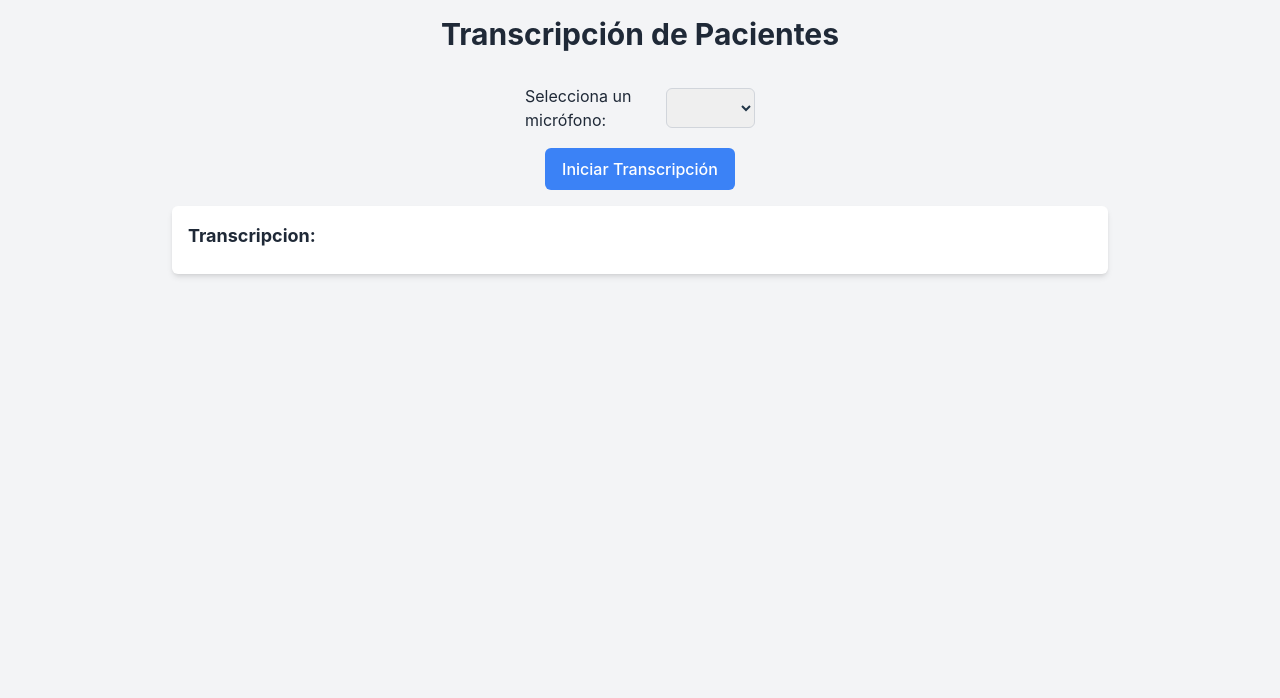
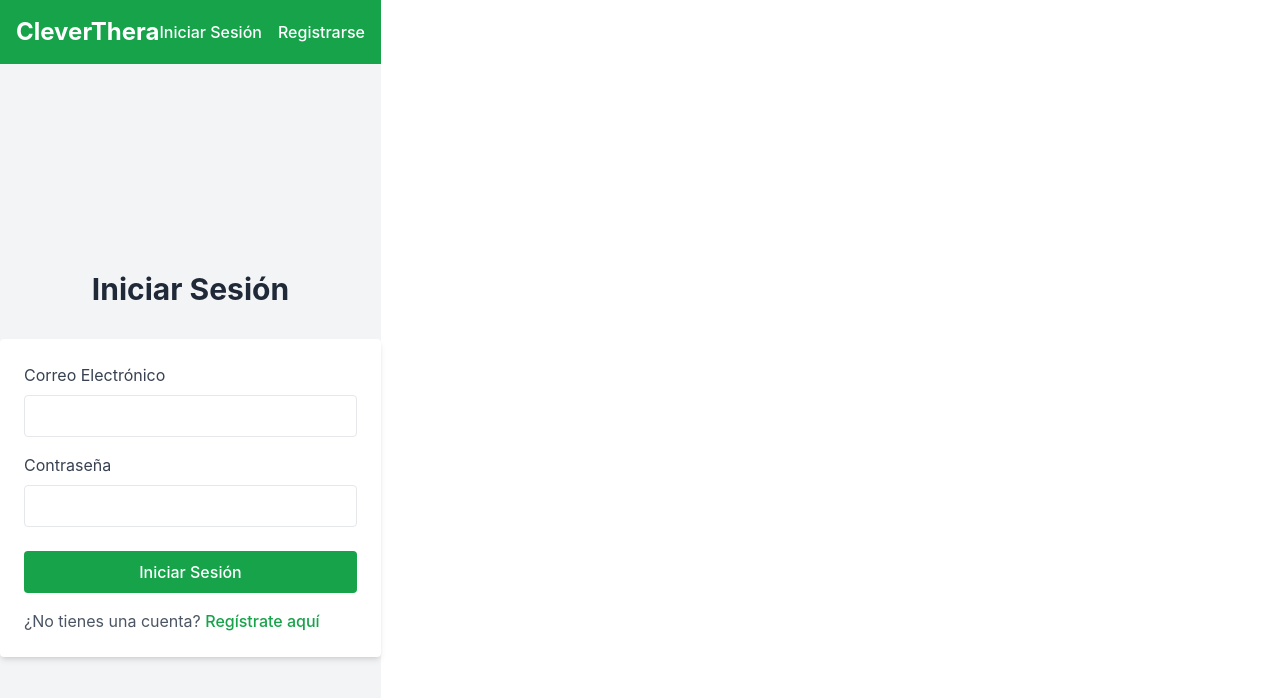
Before and after one commit to Diego-DPL/cleverthera, a React (Vite) app: page /login in a window 1280 px wide. Shown: the top 698 px of the page. Built offline with nearby package versions, Linux system fonts and the light colour scheme.

Commit message:
Añadimos Navbar y routers, creamos pagina de login y registro, aun por modificar

```diff
--- a/package.json
+++ b/package.json
@@ -11,7 +11,8 @@
   },
   "dependencies": {
     "react": "^18.3.1",
-    "react-dom": "^18.3.1"
+    "react-dom": "^18.3.1",
+    "react-router-dom": "^6.27.0"
   },
   "devDependencies": {
     "@eslint/js": "^9.9.0",
--- a/src/App.tsx
+++ b/src/App.tsx
@@ -1,64 +1,29 @@
-import React, { useState } from 'react';
-import StartButton from './components/StartButton';
-import TranscriptionPanel from './components/TranscriptionPanel';
-import AudioDeviceSelector from './components/AudioDeviceSelector';
-import AudioVisualizer from './components/AudioVisualizer';
-import useAudioCapture from './hooks/useAudioCapture';
+import React from 'react';
+import { BrowserRouter as Router, Route, Routes } from 'react-router-dom';
+import Transcripcion from './pages/Transcripcion'; // Tu componente principal con la funcionalidad de transcripción
+import Login from './pages/Login';
+import Register from './pages/Register';
+import Header from './components/Header';
 
-interface Transcription {
-  speaker?: string;
-  text: string;
-  timestamp: number;
-}
 
 
 const App: React.FC = () => {
-  const [transcriptions, setTranscriptions] = useState<Transcription[]>([]);
-  const [selectedDeviceId, setSelectedDeviceId] = useState<string | null>(null);
-  const [isRecording, setIsRecording] = useState(false);
 
-  const { startCapture, stopCapture, micStream, systemStream, combinedStream} = useAudioCapture({
-    setTranscriptions,
-    selectedDeviceId,
-  });
-
-  const handleStartStop = () => {
-    if (isRecording) {
-      stopCapture();
-    } else {
-      startCapture();
-    }
-    setIsRecording(!isRecording);
-  };
 
   return (
-    <div className="min-h-screen w-screen bg-gray-100 flex flex-col items-center p-4">
-      <h1 className="text-3xl text-gray-800 font-bold mb-8">Transcripción de Pacientes</h1>
-      <AudioDeviceSelector
-        selectedDeviceId={selectedDeviceId}
-        setSelectedDeviceId={setSelectedDeviceId}
-      />
-      <StartButton isRecording={isRecording} onStartStop={handleStartStop} />
-      {micStream && (
-        <div>
-          <h3 className='text-gray-800'>Visualización del Micrófono</h3>
-          <AudioVisualizer stream={micStream} />
-        </div>
-      )}
-      {systemStream && (
-        <div>
-          <h3 className='text-gray-800'>Visualización del Audio del Sistema</h3>
-          <AudioVisualizer stream={systemStream} />
-        </div>
-      )}
-      {combinedStream && (
-        <div>
-          <h3 className='text-gray-800'>Visualización del Audio Combinado</h3>
-          <AudioVisualizer stream={combinedStream} />
-        </div>
-      )}
-      <TranscriptionPanel transcriptions={transcriptions} />
+  <>
+    <div>
+      <Router>
+      <Header />
+        <Routes>
+          <Route path="/login" element={<Login />} />
+          <Route path="/register" element={<Register />} />
+          <Route path="/" element={<Transcripcion />} />
+        </Routes>
+      </Router>
     </div>
+
+  </>
   );
 };
 
--- /dev/null
+++ b/src/components/Header.tsx
@@ -0,0 +1,22 @@
+import React from 'react';
+import { Link } from 'react-router-dom';
+
+const Header: React.FC = () => {
+  return (
+    <header className="w-full top-0 bg-green-600 p-4 flex justify-between items-center">
+        <Link to="/" className="text-white text-2xl font-bold">
+            CleverThera
+        </Link>
+      <div>
+        <Link to="/login" className="text-white mr-4 hover:underline">
+          Iniciar Sesión
+        </Link>
+        <Link to="/register" className="text-white hover:underline">
+          Registrarse
+        </Link>
+      </div>
+    </header>
+  );
+};
+
+export default Header;
--- /dev/null
+++ b/src/pages/Login.tsx
@@ -0,0 +1,52 @@
+import React, { useState } from 'react';
+import { Link } from 'react-router-dom';
+
+const Login: React.FC = () => {
+  const [email, setEmail] = useState('');
+  const [password, setPassword] = useState('');
+
+  const handleSubmit = (e: React.FormEvent) => {
+    e.preventDefault();
+    // Lógica para manejar el inicio de sesión
+    console.log('Iniciando sesión con:', { email, password });
+  };
+
+  return (
+    <div className="flex flex-col items-center justify-center min-h-screen bg-gray-100">
+      <h2 className="text-3xl text-gray-800 font-bold mb-8">Iniciar Sesión</h2>
+      <form onSubmit={handleSubmit} className="bg-white p-6 rounded shadow-md w-full max-w-md">
+        <div className="mb-4">
+          <label className="block text-gray-700">Correo Electrónico</label>
+          <input
+            type="email"
+            value={email}
+            onChange={(e) => setEmail(e.target.value)}
+            required
+            className="w-full px-4 py-2 border rounded mt-2 focus:outline-none focus:border-green-500"
+          />
+        </div>
+        <div className="mb-6">
+          <label className="block text-gray-700">Contraseña</label>
+          <input
+            type="password"
+            value={password}
+            onChange={(e) => setPassword(e.target.value)}
+            required
+            className="w-full px-4 py-2 border rounded mt-2 focus:outline-none focus:border-green-500"
+          />
+        </div>
+        <button type="submit" className="w-full bg-green-600 text-white py-2 rounded hover:bg-green-700 transition duration-300">
+          Iniciar Sesión
+        </button>
+        <p className="text-gray-600 mt-4">
+          ¿No tienes una cuenta?{' '}
+          <Link to="/register" className="text-green-600 hover:underline">
+            Regístrate aquí
+          </Link>
+        </p>
+      </form>
+    </div>
+  );
+};
+
+export default Login;
--- /dev/null
+++ b/src/pages/Register.tsx
@@ -0,0 +1,67 @@
+import React, { useState } from 'react';
+import { Link } from 'react-router-dom';
+
+const Register: React.FC = () => {
+  const [email, setEmail] = useState('');
+  const [password, setPassword] = useState('');
+  const [confirmPassword, setConfirmPassword] = useState('');
+
+  const handleSubmit = (e: React.FormEvent) => {
+    e.preventDefault();
+    if (password !== confirmPassword) {
+      alert('Las contraseñas no coinciden');
+      return;
+    }
+    // Lógica para manejar el registro
+    console.log('Registrándose con:', { email, password });
+  };
+
+  return (
+    <div className="flex flex-col items-center justify-center min-h-screen bg-gray-100">
+      <h2 className="text-3xl text-gray-800 font-bold mb-8">Registrarse</h2>
+      <form onSubmit={handleSubmit} className="bg-white p-6 rounded shadow-md w-full max-w-md">
+        <div className="mb-4">
+          <label className="block text-gray-700">Correo Electrónico</label>
+          <input
+            type="email"
+            value={email}
+            onChange={(e) => setEmail(e.target.value)}
+            required
+            className="w-full px-4 py-2 border rounded mt-2 focus:outline-none focus:border-green-500"
+          />
+        </div>
+        <div className="mb-4">
+          <label className="block text-gray-700">Contraseña</label>
+          <input
+            type="password"
+            value={password}
+            onChange={(e) => setPassword(e.target.value)}
+            required
+            className="w-full px-4 py-2 border rounded mt-2 focus:outline-none focus:border-green-500"
+          />
+        </div>
+        <div className="mb-6">
+          <label className="block text-gray-700">Confirmar Contraseña</label>
+          <input
+            type="password"
+            value={confirmPassword}
+            onChange={(e) => setConfirmPassword(e.target.value)}
+            required
+            className="w-full px-4 py-2 border rounded mt-2 focus:outline-none focus:border-green-500"
+          />
+        </div>
+        <button type="submit" className="w-full bg-green-600 text-white py-2 rounded hover:bg-green-700 transition duration-300">
+          Registrarse
+        </button>
+        <p className="text-gray-600 mt-4">
+          ¿Ya tienes una cuenta?{' '}
+          <Link to="/login" className="text-green-600 hover:underline">
+            Inicia sesión aquí
+          </Link>
+        </p>
+      </form>
+    </div>
+  );
+};
+
+export default Register;
--- /dev/null
+++ b/src/pages/Transcripcion.tsx
@@ -0,0 +1,69 @@
+import React, { useState } from 'react';
+import StartButton from '../components/StartButton';
+import TranscriptionPanel from '../components/TranscriptionPanel';
+import AudioDeviceSelector from '../components/AudioDeviceSelector';
+import AudioVisualizer from '../components/AudioVisualizer';
+import useAudioCapture from '../hooks/useAudioCapture';
+
+
+
+
+interface Transcription {
+    speaker?: string;
+    text: string;
+    timestamp: number;
+}
+
+
+const Transcripcion: React.FC = () => {
+
+    const [transcriptions, setTranscriptions] = useState<Transcription[]>([]);
+    const [selectedDeviceId, setSelectedDeviceId] = useState<string | null>(null);
+    const [isRecording, setIsRecording] = useState(false);
+
+    const { startCapture, stopCapture, micStream, systemStream, combinedStream} = useAudioCapture({
+        setTranscriptions,
+        selectedDeviceId,
+    });
+
+    const handleStartStop = () => {
+        if (isRecording) {
+        stopCapture();
+        } else {
+        startCapture();
+        }
+        setIsRecording(!isRecording);
+    };
+
+  return (
+    <div className="min-h-screen w-screen bg-gray-100 flex flex-col items-center p-4">
+      <h1 className="text-3xl text-gray-800 font-bold mb-8">Transcripción de Pacientes</h1>
+      <AudioDeviceSelector
+        selectedDeviceId={selectedDeviceId}
+        setSelectedDeviceId={setSelectedDeviceId}
+      />
+      <StartButton isRecording={isRecording} onStartStop={handleStartStop} />
+      {micStream && (
+        <div>
+          <h3 className='text-gray-800'>Visualización del Micrófono</h3>
+          <AudioVisualizer stream={micStream} />
+        </div>
+      )}
+      {systemStream && (
+        <div>
+          <h3 className='text-gray-800'>Visualización del Audio del Sistema</h3>
+          <AudioVisualizer stream={systemStream} />
+        </div>
+      )}
+      {combinedStream && (
+        <div>
+          <h3 className='text-gray-800'>Visualización del Audio Combinado</h3>
+          <AudioVisualizer stream={combinedStream} />
+        </div>
+      )}
+      <TranscriptionPanel transcriptions={transcriptions} />
+    </div>
+  );
+};
+
+export default Transcripcion;
```
Also changed, not shown: 1 other file (tests, documents, lock files or other folders).
